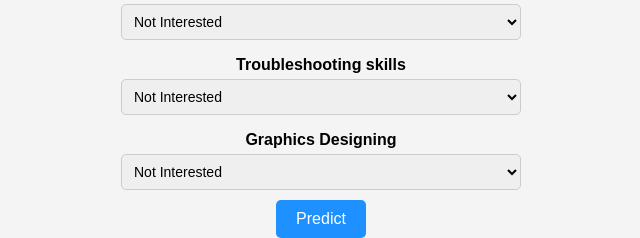
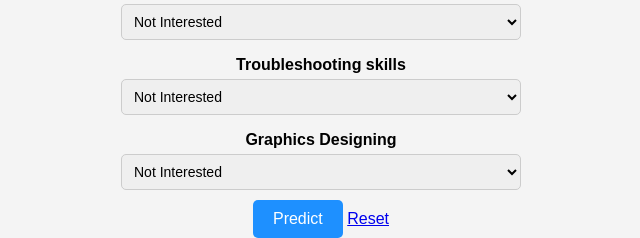
Before and after one commit to amateurcoder666/Role-Prediction, a Flask app: page / in a window 1280 px wide. Shown: the part 1137-1375 px from the top of the page, without its empty margins (319-959 px from the left). Run offline with Flask 3, Linux system fonts and the light colour scheme; parts of the project's set-up code (start-up, migrations or seed data) failed here and were passed over.

Commit message:
Add files via upload

```diff
--- a/templates/index.html
+++ b/templates/index.html
@@ -279,6 +279,7 @@
   </select>
         <center>
                 <input type="submit" value="Predict" class = "submit">
+                <a href="/">Reset</a>
         </center>
 
 </div>
```
